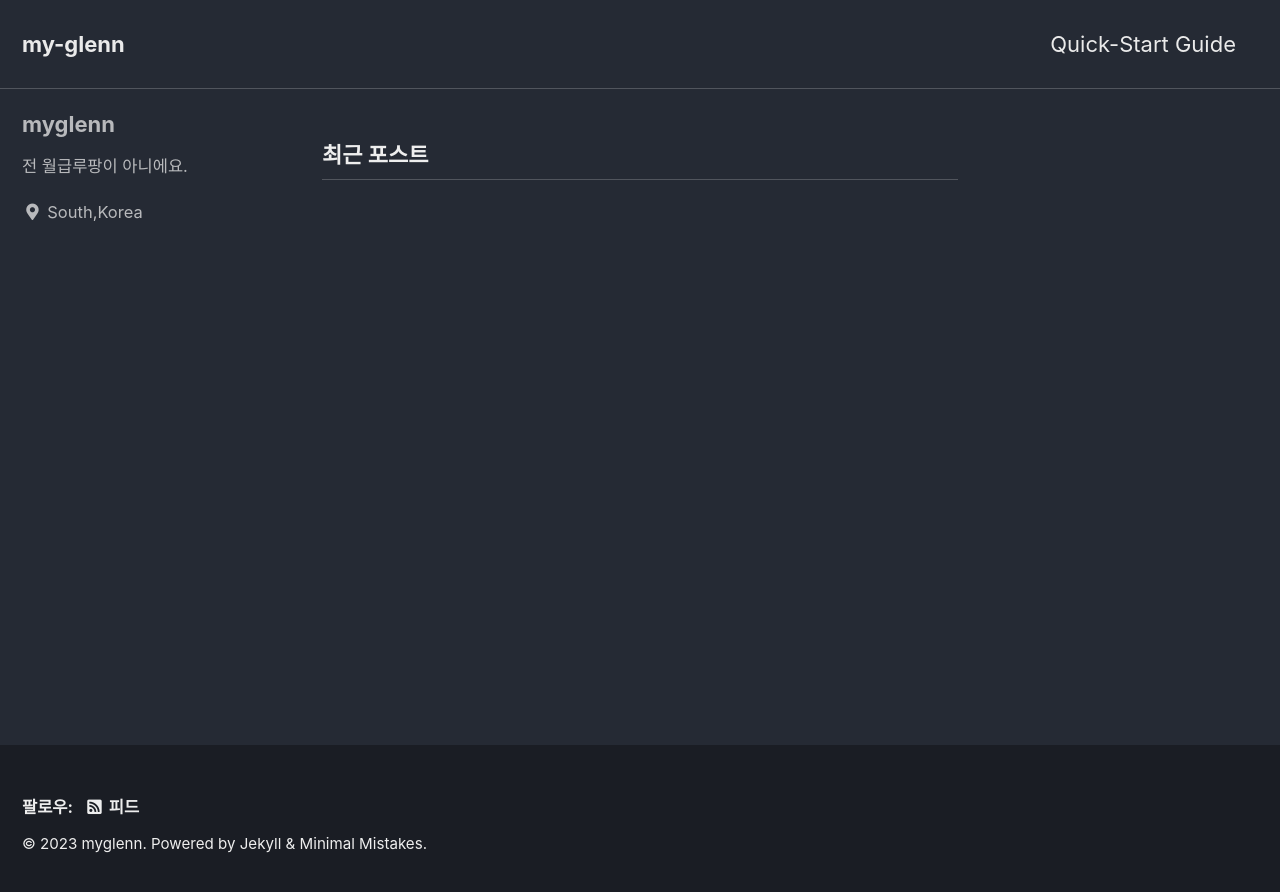
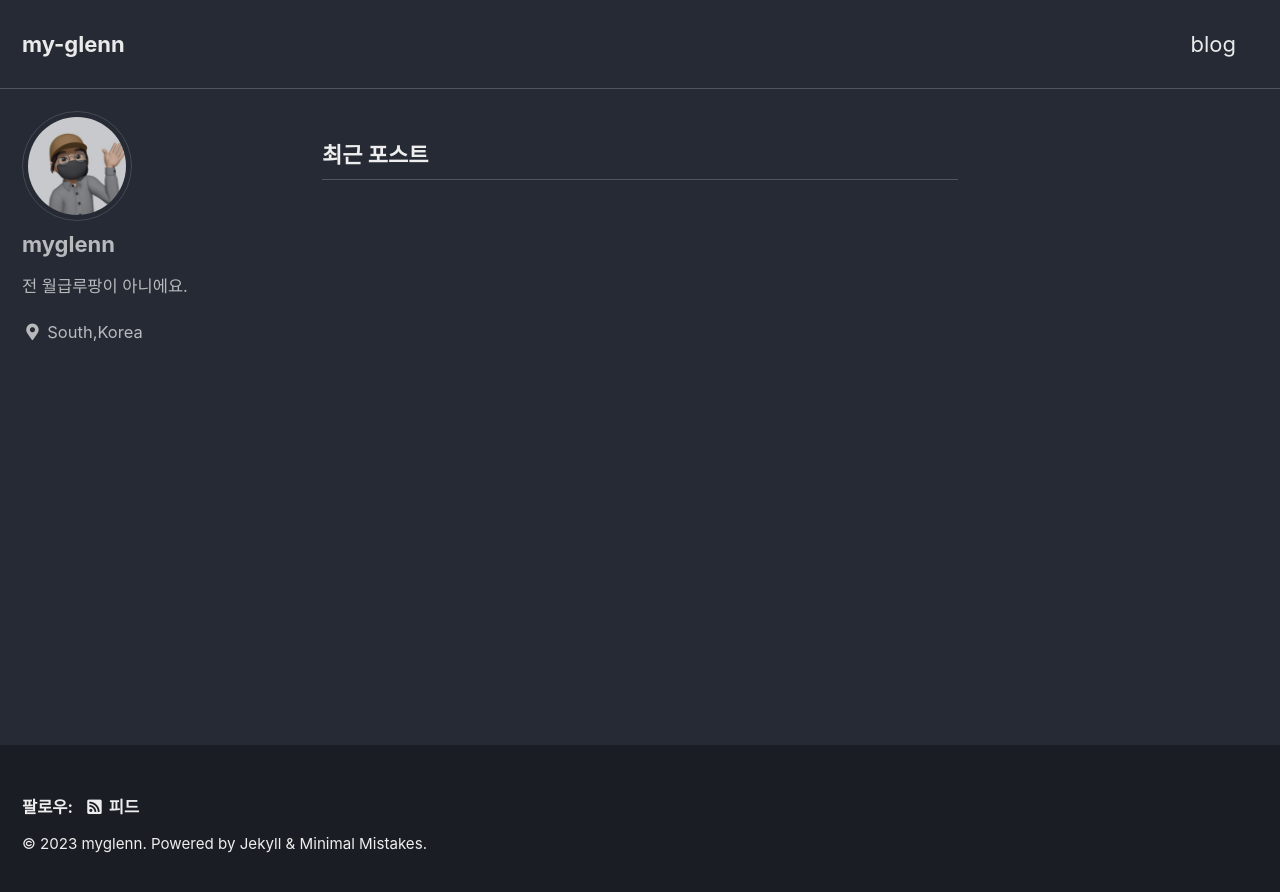
Before and after one commit to myglenn/myglenn.github.io, a Jekyll site: the page built from index.html, in a window 1280 px wide. Shown: the top 892 px of the page. Built offline with Jekyll 4.4.1, drawn with Linux system fonts in a browser that asks for light colours; cached includes are drawn as plain includes; the list of posts is cut into pages by our own code.

Commit message:
update navigation

```diff
--- a/_config.yml
+++ b/_config.yml
@@ -24,7 +24,7 @@
 url                      : "https://myglenn.github.io" # the base hostname & protocol for your site e.g. "https://mmistakes.github.io"
 baseurl                  : # the subpath of your site, e.g. "/blog"
 repository               : # GitHub username/repo-name e.g. "mmistakes/minimal-mistakes"
-teaser                   : "/assets/images/profile.jpg" # path of fallback teaser image, e.g. "/assets/images/500x300.png"
+teaser                   : # path of fallback teaser image, e.g. "/assets/images/500x300.png"
 logo                     : # path of logo image to display in the masthead, e.g. "/assets/images/88x88.png"
 masthead_title           : # overrides the website title displayed in the masthead, use " " for no title
 # breadcrumbs            : false # true, false (default)
@@ -105,7 +105,7 @@
 # Site Author
 author:
   name             : "myglenn"
-  avatar           : # path of avatar image, e.g. "/assets/images/bio-photo.jpg"
+  avatar           : "/assets/images/profile.jpg" # path of avatar image, e.g. "/assets/images/bio-photo.jpg"
   bio              : "전 월급루팡이 아니에요."
   location         : "South,Korea"
   email            :
--- a/_data/navigation.yml
+++ b/_data/navigation.yml
@@ -1,11 +1,11 @@
 # main links
 main:
-  - title: "Quick-Start Guide"
-    url: https://mmistakes.github.io/minimal-mistakes/docs/quick-start-guide/
+  # - title: "Quick-Start Guide"
+  #   url: https://mmistakes.github.io/minimal-mistakes/docs/quick-start-guide/
   # - title: "About"
   #   url: https://mmistakes.github.io/minimal-mistakes/about/
-  # - title: "Sample Posts"
-  #   url: /year-archive/
+  - title: "blog"
+    url: /year-archive/
   # - title: "Sample Collections"
   #   url: /collection-archive/
   # - title: "Sitemap"
```
